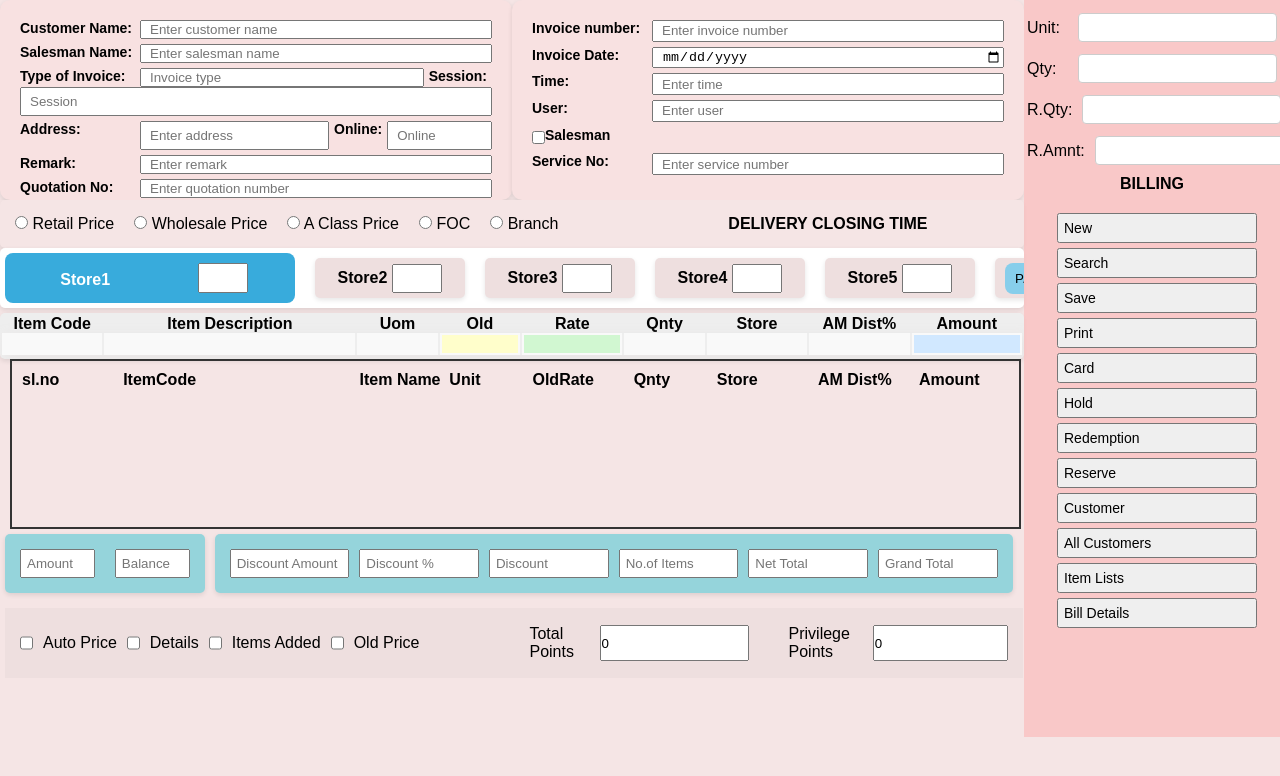
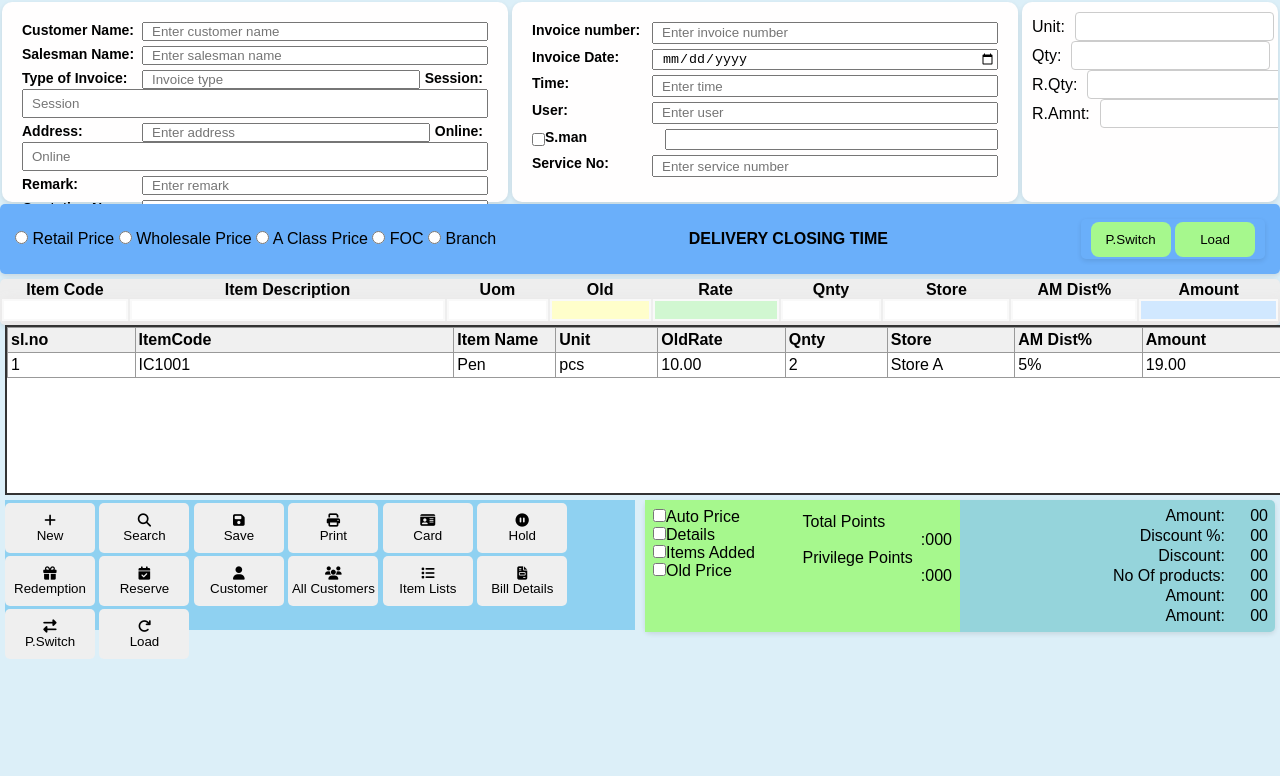
Before and after one commit to SHAHANAVC/Billingupdate, a plain HTML site: page index.html in a window 1280 px wide. Drawn offline with Linux system fonts and the light colour scheme.

Commit message:
second commit

```diff
--- a/billing.css
+++ b/billing.css
@@ -8,7 +8,8 @@ html,
 body {
   height: 100%;
   font-family: Arial, sans-serif;
-  background-color: rgb(245, 229, 229);
+  background-color: rgb(220, 239, 248);
+  /* background-color: gray; */
 }
 
 .whole-container {
@@ -19,34 +20,49 @@ body {
 .main-container {
   display: flex;
   flex-direction: row;
-  width: 80%;
+  width: 100%;
   /* height: 35%; Set a fixed reduced height as needed */
   overflow: hidden;
+  /* justify-content: space-between; */
 }
 
 .form-section {
-  background-color: rgb(248, 225, 225);
+  background-color: rgb(255, 254, 254);
   padding: 20px;
   border-radius: 10px;
   box-shadow: 0 2px 5px rgba(0, 0, 0, 0.1);
   display: flex;
   flex-direction: column;
   height: 200px;
+  width: 35%;
+  margin: 2px;
   flex: 1; /* Makes both form sections take equal width */
 }
 .form-section1 {
   /* background-color:  rgb(238, 223, 223); */
-  background-color: rgb(248, 225, 225);
+  background-color: rgb(255, 254, 254);
   padding: 20px;
   border-radius: 10px;
   box-shadow: 0 2px 5px rgba(0, 0, 0, 0.1);
   display: flex;
   flex-direction: column;
   flex: 1;
+  width: 35%;
+  margin: 2px;
   overflow-y: auto;
   height: 200px; /* Match parent height */
 }
 
+.form-section3 {
+  background-color: rgb(255, 254, 254);
+  padding: 10px;
+  width: 20%;
+  border-radius: 10px;
+  margin: 2px;
+  box-shadow: 0 2px 5px rgba(0, 0, 0, 0.1);
+  overflow-y: auto;
+  height: 200px;
+}
 .form-row {
   display: flex;
   flex-wrap: wrap;
@@ -81,17 +97,17 @@ body {
   padding: 5px;
   /* margin-bottom: 20px; */
 }
-.form-section2 {
+/* .form-section2 {
   height: 737px;
   width: 20%;
-  /* background-color:  rgb(238, 223, 223); */
+  background-color:  rgb(238, 223, 223);
   background-color: rgba(252, 184, 184, 0.63);
-  /* min-height: 100vh; */
+  min-height: 100vh;
   position: fixed;
   right: 0;
   top: 0;
   padding: 3px;
-}
+} */
 
 .form-section2-innerbutton {
   display: flex;
@@ -145,14 +161,17 @@ body {
   align-items: center;
   gap: 20px;
   padding: 15px;
-  background-color: rgb(245, 229, 229);
+  /* background-color: rgb(245, 229, 229); */
+  /* background-color: #1A4F8B; */
+  background-color: #3491fcab;
   border-radius: 5px;
   box-shadow: 0 2px 5px rgba(0, 0, 0, 0.1);
-  width: 80%;
+  width: 100%;
+  justify-content: space-between;
 }
 .ptag {
   font-weight: bold;
-  margin-left: 150px;
+  /* margin-left: 150px; */
 }
 .text {
   display: flex;
@@ -200,20 +219,20 @@ body {
 }
 
 .formsec {
-  background-color: rgb(238, 223, 223);
+  /* background-color: rgb(238, 223, 223); */
   padding: 10px;
   border-radius: 5px;
   box-shadow: 0 2px 5px rgba(0, 0, 0, 0.1);
   display: flex;
   align-items: center;
   justify-content: center;
-  flex-direction: column;
+  /* flex-direction: column; */
   height: 40px;
-  width: 150px;
+  /* width: 150px; */
   flex-shrink: 0;
 }
 
-.form-pair {
+/* .form-pair {
   display: flex;
   flex-direction: row;
   align-items: center;
@@ -227,27 +246,33 @@ body {
 .form-pair input {
   width: 50px;
   padding: 5px;
-}
+} */
 
-.button-pair {
+/* .button-pair {
   display: flex;
   gap: 10px;
   flex-direction: row;
   align-items: center;
-}
+} */
 
-.button-pair button {
-  padding: 8px 10px;
-  background-color: skyblue;
+.button-pair1 {
+  padding: 10px 10px;
+  /* background-color: rgb(72, 98, 243); */
+  background-color: #a6f88d;
   border-radius: 8px;
   border: none;
+  width: 80px;
+}
+.button-pair1:hover {
+  background-color: #0a8a2a;
+  color: #ffffff;
 }
 .table-design {
   background-color: rgb(238, 238, 238);
 
   border-radius: 5px;
   box-shadow: 0 2px 5px rgba(0, 0, 0, 0.1);
-  width: 80%;
+  width: 100%;
 
   margin-top: 5px;
   overflow-x: auto; /* prevent overflow breaking */
@@ -266,16 +291,17 @@ table {
 .highlighted-row td {
   border: 2px solid #f9f9f9; /* Clear border for 3D boundary */
   /* padding: 10px; */
-  background-color: #f9f9f9;
+  background-color: #ffffff;
 }
 .scroll-area {
-  width: 79%;
+  width: 100%;
   border: 2px solid #333; /* Border around the whole table container */
   height: 170px; /* Set a fixed height for scrolling */
   overflow: auto; /* Enables scroll bar */
-  padding: 5px;
-  margin-left: 10px;
+  /* padding: 5px; */
+  margin-left: 5px;
   margin-right: 10px;
+  background-color: #ffffff;
   overflow-x: auto; /* enables horizontal scroll */
   white-space: nowrap; /* prevents wrapping */
 }
@@ -300,43 +326,28 @@ table {
 .main-row {
   display: flex;
   gap: 10px;
-  width: 79.5%;
+  width: 100%;
   padding: 5px;
 }
 .vertical {
   display: flex;
-  flex-direction: row;
-  align-items: flex-start;
-  gap: 20px;
-  padding: 15px;
+
   background-color: rgb(149, 212, 219);
   border-radius: 5px;
   box-shadow: 0 2px 5px rgba(0, 0, 0, 0.1);
-  width: 20%;
+  width: 50%;
 }
-.vertics {
+.vertical .checkbox {
+  height: 100%;
+  width: 50%;
   display: flex;
-  /* flex-direction: row; */
-  /* align-items: flex-start; */
-  justify-content: space-evenly;
-  gap: 10px;
-  padding: 15px;
-  background-color: rgb(149, 212, 219);
-  border-radius: 5px;
-  box-shadow: 0 2px 5px rgba(0, 0, 0, 0.1);
-  width: 80%;
+  background-color: #a6f88d;
+  padding: 8px;
 }
-
-.verti {
-  /* display: flex; */
-  /* margin-left: 50px; */
-  /* flex-direction: column; */
-  /* gap: 5px; */
-}
-.vertics input,
-.vertical input {
+.vertical table {
   width: 50%;
   padding: 5px;
+  text-align: end;
 }
 
 .finalrow {
@@ -346,40 +357,27 @@ table {
   margin-right: 30px;
   margin-left: 5px;
   margin-top: 10px;
-
   border-radius: 4px; /* optional: to round corners slightly */
 }
-.checkbox {
-  height: 70px; /* height of the row */
-  display: flex; /* Enable Flexbox */
-  justify-content: space-between; /* Distribute space evenly */
-  align-items: center; /* Align items vertically in the center */
-  padding: 15px; /* Add padding for spacing */
-  background-color: rgb(238, 223, 223); /* Light gray background */
-  box-sizing: border-box; /* Include padding in width */
+.check {
+  display: flex;
+  flex-direction: column;
+  flex-wrap: wrap;
+  width: 50%;
+
 }
-.check {
-  display: flex; /* Enable Flexbox for checkboxes */
-  gap: 10px;
-  /* justify-content: space-between; */
-  margin-right: 70px;
-}
+
 .form-group {
   display: flex;
-  flex-direction: row; /* Stack label and input vertically */
+  /* margin-left: 50px; */
+  margin-top: 5px;
+  flex-direction: column; /* Stack label and input vertically */
   flex: 1; /* Allow form groups to grow equally */
-  margin-left: 40px;
-  justify-content: space-between;
+  /* margin-left: 40px; */
+  /* justify-content: space-between; */
 }
 .form-group input {
-  width: 80%;
-}
-
-th,
-td,
-tr,
-table {
-  /* border: 1px solid black; */
+  /* width: 80%; */
 }
 
 table input[type="text"] {
@@ -410,3 +408,48 @@ input[type="text"]:focus {
 .blue-bg {
   background-color: #d1e8ff !important;
 }
+/* .scroll-area {
+  width: 100%;
+  border: 2px solid #333;
+  height: 170px;
+  overflow: auto;
+  margin: 10px;
+} */
+
+.scroll-area table {
+  width: 100%;
+  border-collapse: collapse;
+  /* min-width: 800px; optional for horizontal scroll */
+}
+
+.scroll-area th,
+.scroll-area td {
+  border: 1px solid #999;
+  padding: 3px 3px;
+  text-align: left;
+  white-space: nowrap;
+}
+
+.scroll-area thead {
+  background-color: #f0f0f0;
+  position: sticky;
+  top: 0;
+  z-index: 1;
+}
+
+.iconsDiv {
+  width: 50%;
+  height: 130px;
+  background-color: #8fd1f1;
+}
+.iconsDiv button {
+  height: 50px;
+  width: 90px;
+  margin-top: 3px;
+  border-radius: 5px;
+  border: none;
+}
+.iconsDiv button:hover{
+  background-color: #368121;
+  color: #fff;
+}
--- a/index.html
+++ b/index.html
@@ -3,8 +3,14 @@
   <head>
     <meta charset="UTF-8" />
     <title>Dashboard Layout</title>
-  <link rel="stylesheet" href="billing.css">
-
+    <link rel="stylesheet" href="billing.css" />
+    <link
+      rel="stylesheet"
+      href="https://cdnjs.cloudflare.com/ajax/libs/font-awesome/6.7.2/css/all.min.css"
+      integrity="sha512-Evv84Mr4kqVGRNSgIGL/F/aIDqQb7xQ2vcrdIwxfjThSH8CSR7PBEakCr51Ck+w+/U6swU2Im1vVX0SVk9ABhg=="
+      crossorigin="anonymous"
+      referrerpolicy="no-referrer"
+    />
   </head>
   <body>
     <div class="whole-container">
@@ -12,31 +18,31 @@
         <div class="form-section">
           <div class="form-row">
             <label>Customer Name:</label>
-                <input type="text" placeholder="Enter customer name">
+            <input type="text" placeholder="Enter customer name" />
           </div>
           <div class="form-row">
             <label>Salesman Name:</label>
-                <input type="text" placeholder="Enter salesman name">
+            <input type="text" placeholder="Enter salesman name" />
           </div>
           <div class="form-row">
             <label>Type of Invoice:</label>
-                <input type="text" placeholder="Invoice type">
+            <input type="text" placeholder="Invoice type" />
             <label class="small-label">Session:</label>
-                <input type="text" class="small-input" placeholder="Session">
+            <input type="text" class="small-input" placeholder="Session" />
           </div>
           <div class="form-row">
             <label>Address:</label>
-                <input type="text" placeholder="Enter address">
+            <input type="text" placeholder="Enter address" />
             <label class="small-label">Online:</label>
-                <input type="text" class="small-input" placeholder="Online">
+            <input type="text" class="small-input" placeholder="Online" />
           </div>
           <div class="form-row">
             <label>Remark:</label>
-                <input type="text" placeholder="Enter remark">
+            <input type="text" placeholder="Enter remark" />
           </div>
           <div class="form-row">
             <label>Quotation No:</label>
-                <input type="text" placeholder="Enter quotation number">
+            <input type="text" placeholder="Enter quotation number" />
           </div>
         </div>
 
@@ -44,32 +50,50 @@
         <div class="form-section1">
           <div class="form-row">
             <label>Invoice number:</label>
-                <input type="text" placeholder="Enter invoice number">
+            <input type="text" placeholder="Enter invoice number" />
           </div>
           <div class="form-row">
             <label>Invoice Date:</label>
-                <input type="date">
+            <input type="date" />
           </div>
           <div class="form-row">
             <label>Time:</label>
-                <input type="text" placeholder="Enter time">
+            <input type="text" placeholder="Enter time" />
           </div>
           <div class="form-row">
             <label>User:</label>
-                <input type="text" placeholder="Enter user">
+            <input type="text" placeholder="Enter user" />
           </div>
-              <div class="form-row checkbox-row">
-                <input type="checkbox">
-                <label>Salesman</label>
+          <div class="form-row">
+            <input type="checkbox" />
+            <label>S.man</label>
+            <input type="text" class="salesman" />
           </div>
           <div class="form-row">
             <label>Service No:</label>
-                <input type="text" placeholder="Enter service number">
+            <input type="text" placeholder="Enter service number" />
           </div>
         </div>
-
+        <div class="form-section3">
+          <div class="ver-row">
+            <label>Unit:</label>
+            <input type="text" />
           </div>
-    <div class="form-section2">
+          <div class="ver-row">
+            <label>Qty:</label>
+            <input type="text" />
+          </div>
+          <div class="ver-row">
+            <label>R.Qty:</label>
+            <input type="text" />
+          </div>
+          <div class="ver-row">
+            <label>R.Amnt:</label>
+            <input type="text" />
+          </div>
+        </div>
+      </div>
+      <!-- <div class="form-section2">
      <div class="form-section2-inner">
         <div class="ver-row">
           <label>Unit:</label>
@@ -103,16 +127,31 @@
         <div class="ver-row"><button>Item Lists</button></div>
         <div class="ver-row"><button>Bill Details</button></div>
       </div>
+    </div> -->
+      <div class="radio-buttons">
+        <div>
+          <label
+            ><input type="radio" name="option" value="1" /> Retail Price</label
+          >
+          <label
+            ><input type="radio" name="option" value="2" /> Wholesale
+            Price</label
+          >
+          <label
+            ><input type="radio" name="option" value="3" /> A Class Price</label
+          >
+          <label><input type="radio" name="option" value="4" /> FOC</label>
+          <label><input type="radio" name="option" value="5" /> Branch</label>
         </div>
-    <div class="radio-buttons">
-        <label><input type="radio" name="option" value="1"> Retail Price</label>
-        <label><input type="radio" name="option" value="2"> Wholesale Price</label>
-        <label><input type="radio" name="option" value="3"> A Class Price</label>
-        <label><input type="radio" name="option" value="4"> FOC</label>
-        <label><input type="radio" name="option" value="5"> Branch</label>
         <div class="ptag">DELIVERY CLOSING TIME</div>
+        <div class="formsec">
+          <div class="button-pair">
+            <button class="button-pair1">P.Switch</button>
+            <button class="button-pair1">Load</button>
           </div>
-      <div class="text">
+        </div>
+      </div>
+      <!-- <div class="text">
         <div class="text1">
           <label>Store1</label>
           <input type="text">
@@ -146,104 +185,204 @@
               <input type="text">
             </div>
           </div>
-
-          <div class="formsec">
+       -->
+      <!-- <div class="formsec">
             <div class="button-pair">
               <button>P.Switch</button>
               <button>Load</button>
             </div>
-          </div>
-        </div>
-      </div>
+          </div> -->
+      <!-- </div>
+      </div> -->
       <div class="table-design">
-        <table >
+        <table>
           <thead>
             <tr class="table-header">
-                <th style="width: 10%;">Item Code</th>
-                <th style="width: 25%;">Item Description</th>
-                <th style="width: 8%;">Uom</th>
-                <th style="width: 8%;">Old</th>
-                <th style="width: 10%;">Rate</th>
-                <th style="width: 8%;">Qnty</th>
-                <th style="width: 10%;">Store</th>
-                <th style="width: 10%;">AM Dist%</th>
-                <th style="width: 11%;">Amount</th>
+              <th style="width: 10%">Item Code</th>
+              <th style="width: 25%">Item Description</th>
+              <th style="width: 8%">Uom</th>
+              <th style="width: 8%">Old</th>
+              <th style="width: 10%">Rate</th>
+              <th style="width: 8%">Qnty</th>
+              <th style="width: 10%">Store</th>
+              <th style="width: 10%">AM Dist%</th>
+              <th style="width: 11%">Amount</th>
             </tr>
-
           </thead>
           <tbody>
             <tr class="highlighted-row">
-                <td><input type="text"></td>
-                <td><input type="text"></td>
-                <td><input type="text"></td>
-                <td class="yellow-bg" style="background-color: yellow;"><input type="text"></td>
-                <td class="green-bg" style="background-color: green;"><input type="text"></td>
-                <td><input type="text"></td>
-                <td><input type="text"></td>
-                <td><input type="text"></td>
-                <td class="blue-bg" style="background-color: blue;"><input type="text"></td>
+              <td><input type="text" /></td>
+              <td><input type="text" /></td>
+              <td><input type="text" /></td>
+              <td class="yellow-bg" style="background-color: yellow">
+                <input type="text" />
+              </td>
+              <td class="green-bg" style="background-color: green">
+                <input type="text" />
+              </td>
+              <td><input type="text" /></td>
+              <td><input type="text" /></td>
+              <td><input type="text" /></td>
+              <td class="blue-bg" style="background-color: blue">
+                <input type="text" />
+              </td>
             </tr>
           </tbody>
         </table>
       </div>
       <div class="scroll-area">
-        <div class="row">
-
-                    <p style="width: 10%;">sl.no</p>
-                    <p style="width: 25%;">ItemCode </p>
-                    <p style="width: 8%;">Item Name</p>
-                    <p style="width: 8%;">Unit</p>
-                    <p style="width: 10%;">OldRate</p>
-                    <p style="width: 8%;">Qnty</p>
-                    <p style="width: 10%;">Store</p>
-                    <p style="width: 10%;">AM Dist%</p>
-                    <p style="width: 11%;">Amount</p>
-
+        <table>
+          <thead>
+            <tr>
+              <th style="width: 10%">sl.no</th>
+              <th style="width: 25%">ItemCode</th>
+              <th style="width: 8%">Item Name</th>
+              <th style="width: 8%">Unit</th>
+              <th style="width: 10%">OldRate</th>
+              <th style="width: 8%">Qnty</th>
+              <th style="width: 10%">Store</th>
+              <th style="width: 10%">AM Dist%</th>
+              <th style="width: 11%">Amount</th>
+            </tr>
+          </thead>
+          <tbody>
+            <tr>
+              <td>1</td>
+              <td>IC1001</td>
+              <td>Pen</td>
+              <td>pcs</td>
+              <td>10.00</td>
+              <td>2</td>
+              <td>Store A</td>
+              <td>5%</td>
+              <td>19.00</td>
+            </tr>
+            <!-- More rows go here -->
+          </tbody>
+        </table>
       </div>
 
+      <div class="main-row">
+        <div class="iconsDiv">
+          <button><i class="fa-solid fa-plus"></i><br />New</button>
+          <button>
+            <i class="fa-solid fa-magnifying-glass"></i><br />Search
+          </button>
+          <button><i class="fa-solid fa-floppy-disk"></i><br />Save</button>
+          <button><i class="fa-solid fa-print"></i><br />Print</button>
+          <button><i class="fa-solid fa-id-card"></i><br />Card</button>
+          <button><i class="fa-solid fa-pause-circle"></i><br />Hold</button>
+          <button><i class="fa-solid fa-gift"></i><br />Redemption</button>
+          <button>
+            <i class="fa-solid fa-calendar-check"></i><br />Reserve
+          </button>
+          <button><i class="fa-solid fa-user"></i><br />Customer</button>
+          <button><i class="fa-solid fa-users"></i><br />All Customers</button>
+          <button><i class="fa-solid fa-list"></i><br />Item Lists</button>
+          <button>
+            <i class="fa-solid fa-file-invoice"></i><br />Bill Details
+          </button>
+          <button><i class="fa-solid fa-right-left"></i><br />P.Switch</button>
+          <button>
+            <i class="fa-solid fa-arrow-rotate-right"></i><br />Load
+          </button>
+        </div>
+        <div class="vertical">
+          <div class="checkbox">
+            <div class="check">
+              <ul type="none">
+                <li>
+                  <input type="checkbox" class="c1" /><label for="check1"
+                    >Auto Price</label
+                  >
+                </li>
+                <li>
+                  <input type="checkbox" class="c1" /><label for="check1"
+                    >Details</label
+                  >
+                </li>
+                <li>
+                  <input type="checkbox" class="c1" /><label for="check1"
+                    >Items Added</label
+                  >
+                </li>
+                <li>
+                  <input type="checkbox" class="c1" /><label for="check1"
+                    >Old Price</label
+                  >
+                </li>
+              </ul>
+            </div>
 
+            <div class="form-group">
+              <div>
+                <label for="input1">Total Points</label>
+                <!-- <input type="text" id="input1" readonly value="0"> -->
+                <p style="text-align: end;">:000</p>
               </div>
-      <div class="main-row">
-        <div class="vertical">
+              <div>
+                <label for="input2">Privilege Points</label>
+                <!-- <input type="text" id="input2" readonly value="0"> -->
+                <p style="text-align: end;">:000</p>
+              </div>
+            </div>
+          </div>
+          <table>
+            <tr>
+              <td><label>Amount:</label></td>
+              <td><p>00</p></td>
+            </tr>
+
+            <tr>
+              <td><label>Discount %:</label></td>
+              <td><p>00</p></td>
+            </tr>
+            <tr>
+              <td><label>Discount:</label></td>
+              <td><p>00</p></td>
+            </tr>
+            <tr>
+              <td><label>No Of products:</label></td>
+              <td><p>00</p></td>
+            </tr>
+            <tr>
+              <td><label>Amount:</label></td>
+              <td><p>00</p></td>
+            </tr>
+            <tr>
+              <td><label>Amount:</label></td>
+              <td><p>00</p></td>
+            </tr>
+          </table>
+
           <!-- <div class="verti"> -->
-
-            <input type="text" placeholder="Amount">
+          <!-- <label>Discount Amt</label><p>00</p><br/> -->
+          <!-- <input type="text" placeholder="Discount Amount"> -->
           <!-- </div> -->
           <!-- <div class="verti"> -->
-            <!-- <label>Balance</label> -->
-            <input type="text" placeholder="Balance">
-          <!-- </div> -->
-        </div>
-
-        <div class="vertics">
-          <!-- <div class="verti"> -->
-            <!-- <label>Discount Amt</label> -->
-            <input type="text" placeholder="Discount Amount">
+          <!-- <label>Discount %:</label><p>00%</p><br/> -->
+          <!-- <input type="text" placeholder="Discount %"> -->
           <!-- </div> -->
           <!-- <div class="verti"> -->
-            <!-- <label>Discount %</label> -->
-            <input type="text" placeholder="Discount %">
+          <!-- <label>Discount</label><p>00%</p></br> -->
+          <!-- <input type="text" placeholder="Discount"> -->
           <!-- </div> -->
           <!-- <div class="verti"> -->
-            <!-- <label>Discount</label> -->
-            <input type="text" placeholder="Discount">
+          <!-- <label>No.of Items</label><p>23</p><br/> -->
+          <!-- <input type="text" placeholder="No.of Items"> -->
           <!-- </div> -->
           <!-- <div class="verti"> -->
-            <!-- <label>No.of Items</label> -->
-            <input type="text" placeholder="No.of Items">
+          <!-- <label>Net Total</label><p>90</p><br/> -->
+          <!-- <input type="text" placeholder="Net Total"> -->
           <!-- </div> -->
           <!-- <div class="verti"> -->
-            <!-- <label>Net Total</label> -->
-            <input type="text" placeholder="Net Total">
-          <!-- </div> -->
-          <!-- <div class="verti"> -->
-            <!-- <label>Grand Total</label> -->
-            <input type="text" placeholder="Grand Total">
+          <!-- <label>Grand Total</label><p>89</p><br/> -->
+          <!-- <input type="text" placeholder="Grand Total"> -->
           <!-- </div> -->
         </div>
       </div>
       <!-- <div class="emptyrow">.</div> -->
-      <div class="finalrow">
+      <!-- <div class="finalrow">
         <div class="checkbox">
           <div class="check">
           <input type="checkbox" id="check1"><label for="check1">Auto Price</label>
@@ -262,10 +401,7 @@
       </div>
 
 
+    </div> -->
     </div>
-
-
-   </div>
-
   </body>
 </html>
```
Lines whose indentation alone changed are shown as unchanged.
